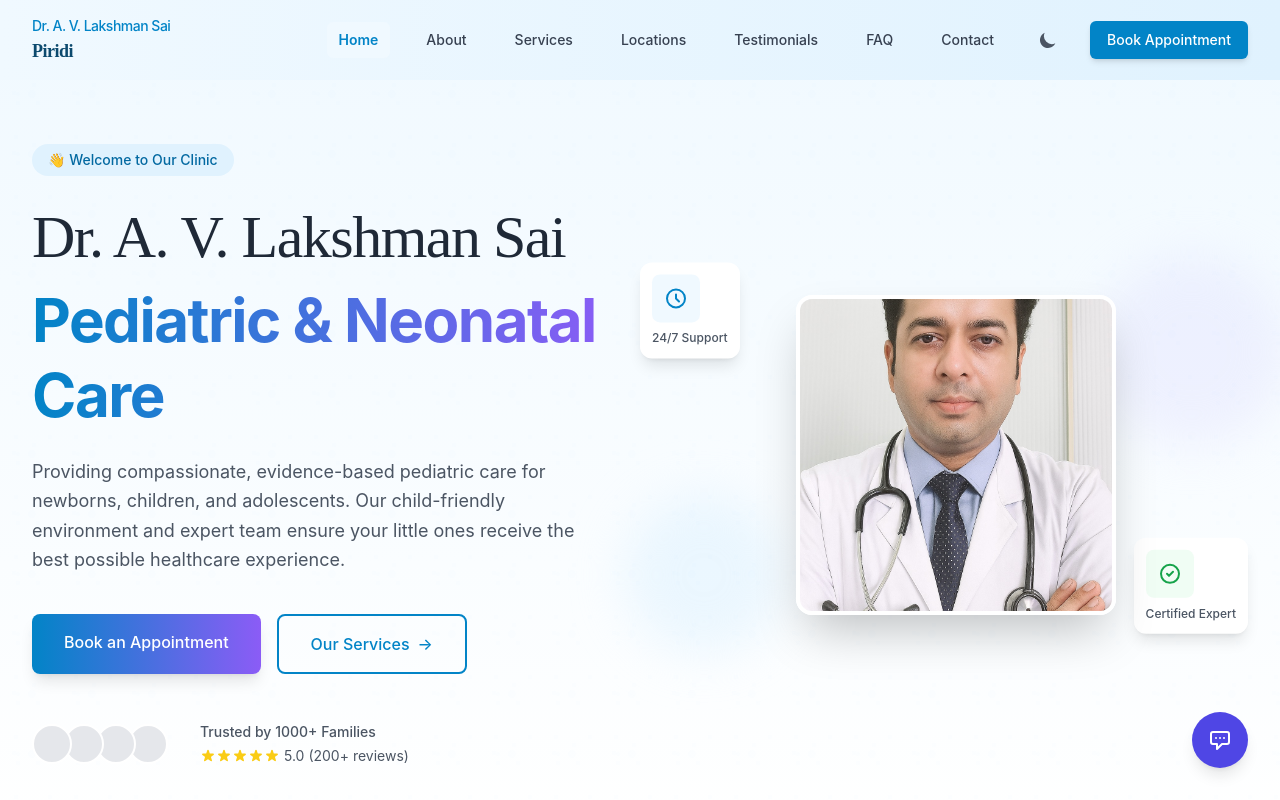
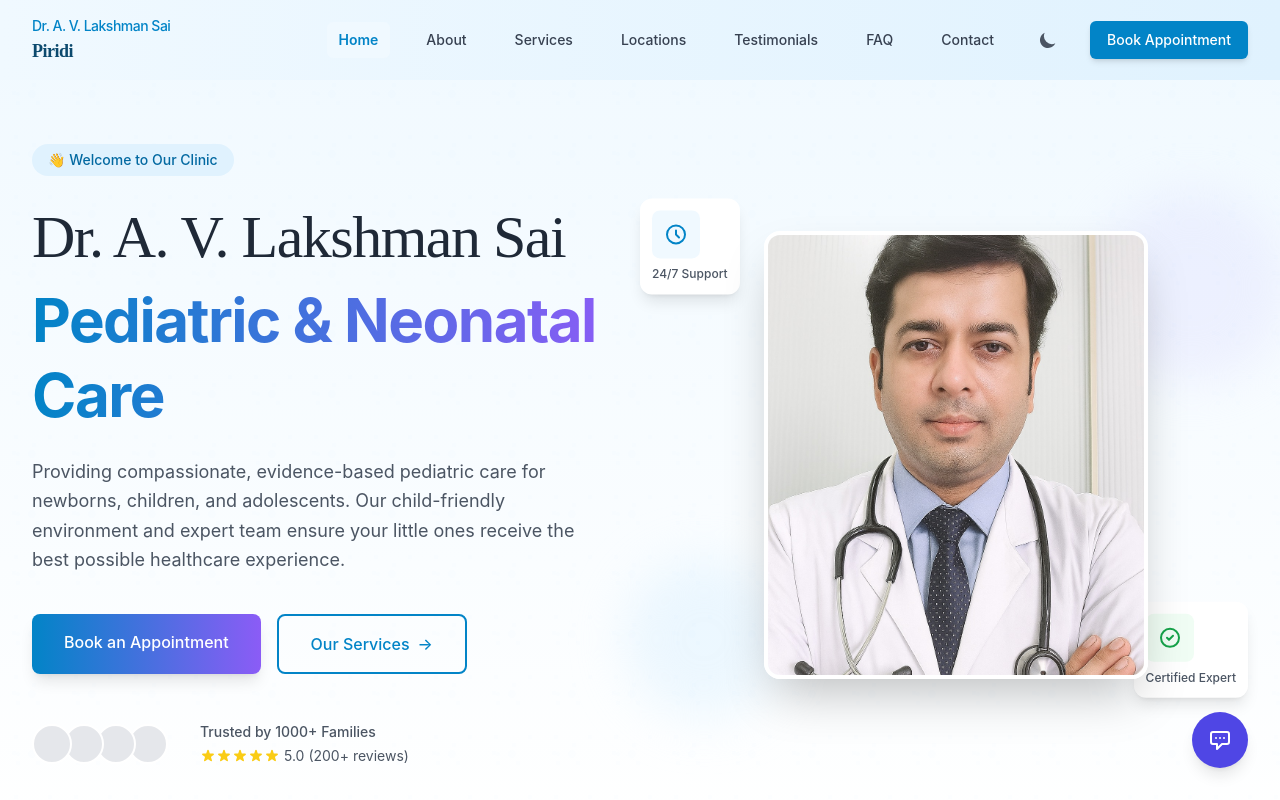
Before and after one commit to mayertobias/drtemplate, a React (Vite) app: page / in a window 1280 px wide. Shown: the top 800 px of the page. Built offline with nearby package versions, Linux system fonts and the light colour scheme.

Commit message:
Improve doctor image sizing and positioning in Hero section

```diff
--- a/src/components/sections/Hero.tsx
+++ b/src/components/sections/Hero.tsx
@@ -100,13 +100,14 @@ const Hero = ({ id }: { id: string }) => {
             animate={{ opacity: 1, scale: 1, y: 0 }}
             transition={{ duration: 0.6, delay: 0.4 }}
           >
-            <div className="relative z-10 mx-auto w-80 h-80 rounded-2xl overflow-hidden shadow-2xl border-4 border-white dark:border-gray-800 transform transition-all duration-300 hover:shadow-3xl hover:-translate-y-1">
+            <div className="relative z-10 mx-auto w-96 h-[28rem] rounded-2xl overflow-hidden shadow-2xl border-4 border-white dark:border-gray-800 transform transition-all duration-300 hover:shadow-3xl hover:-translate-y-1">
               <div className="w-full h-full">
                 <img
-                  className="w-full h-full object-cover"
+                  className="w-full h-full object-cover object-center"
                   src={DoctorImage}
                   alt="Dr. A. V. Lakshman Sai"
                   loading="eager"
+                  style={{ objectPosition: '50% 25%' }}
                 />
               </div>
               <div className="absolute inset-0 bg-gradient-to-t from-black/60 to-transparent opacity-0 hover:opacity-100 transition-opacity duration-300 flex items-end p-6">
```
